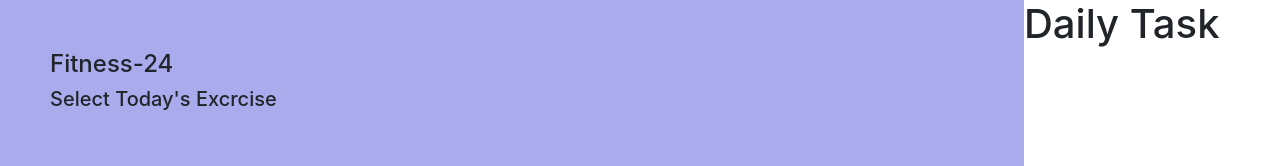
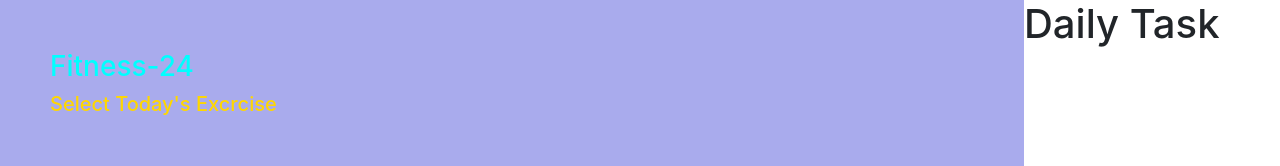
Before and after one commit to Dipta-Sarker/ultra-club, a React (Create React App) app: page / in a window 1280 px wide. Shown: the top 166 px of the page. Built offline with nearby package versions, Linux system fonts and the light colour scheme.

Commit message:
function done

```diff
--- a/src/components/Header/Header.css
+++ b/src/components/Header/Header.css
@@ -1,3 +1,9 @@
 .header{
     margin: 50px;
 }
+.header h3{
+    color:aqua;
+}
+.header h5{
+    color:gold;
+}
--- a/src/components/Header/Header.js
+++ b/src/components/Header/Header.js
@@ -4,7 +4,7 @@ const Header = () => {
     return (
         <div>
             <div className='header'>
-            <h4>Fitness-24</h4>
+            <h3>Fitness-24</h3>
             <h5>Select Today's Excrcise</h5>
 
             </div>
--- a/src/components/SingleActivity/SingleActivity.js
+++ b/src/components/SingleActivity/SingleActivity.js
@@ -1,7 +1,8 @@
 import React from 'react';
 import './SingleActivity.css'
 const SingleActivity = (props) => {
-    const {addToList} =props.addToList;
+     const {addToList} = props
+
     const {name,img,time} =   props.props;
     return (
         <div className='single-cart'>
@@ -12,7 +13,7 @@ const SingleActivity = (props) => {
            <div className='cart-info'>
                 <h4>{name}</h4>
                 <p>Time: {time}s</p>
-                <button className="cart-btn">Add To List</button>
+                <button onClick={addToList} className="cart-btn">Add To List</button>
             </div>
             </div>
         </div>
```
